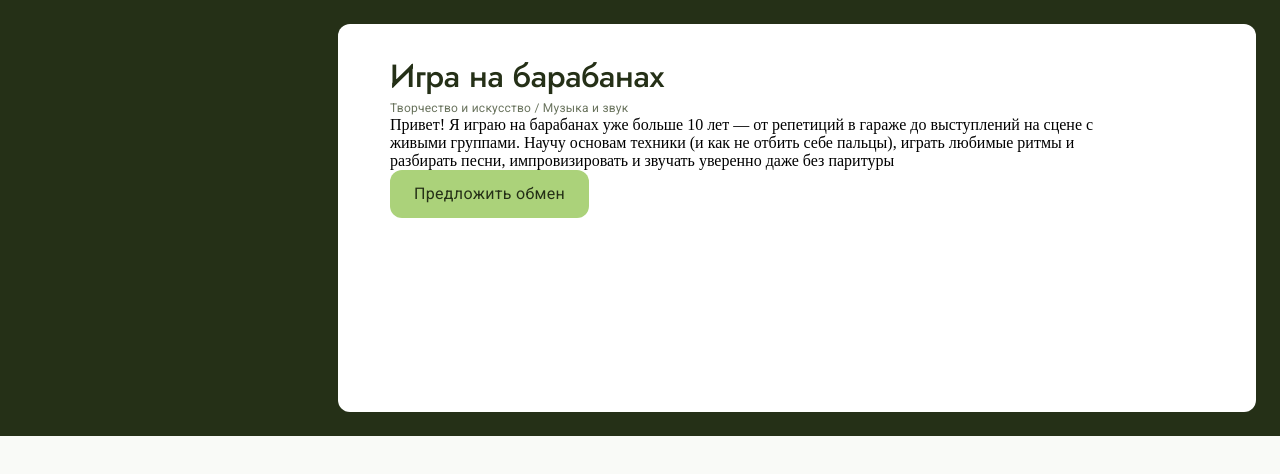
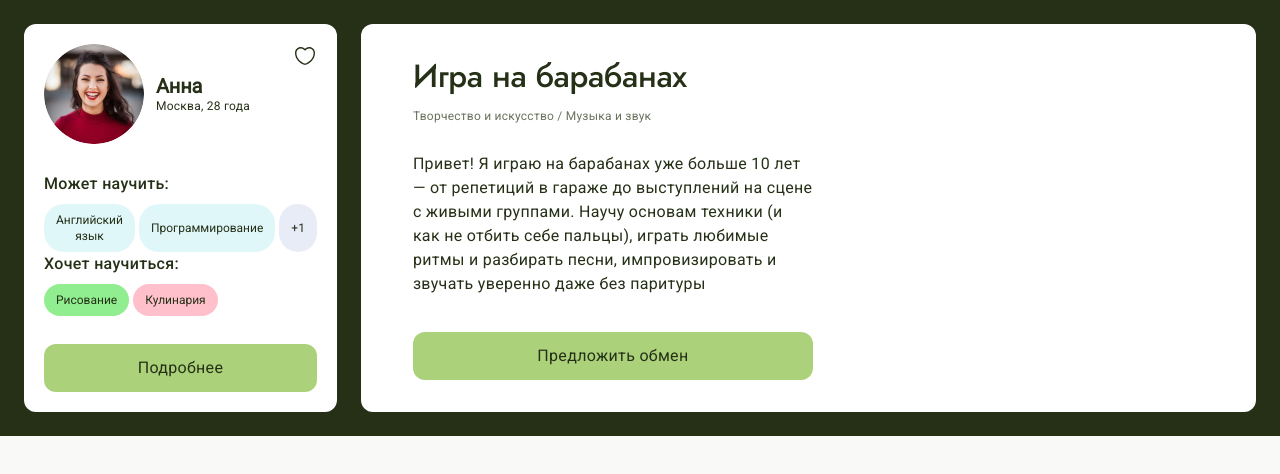
Before and after one commit to tanyanikitina176/SkillSwap, a React (Vite) app: page /card in a window 1280 px wide. Shown: the top 474 px of the page. Built offline with nearby package versions, Linux system fonts and the light colour scheme.

Commit message:
fix: доделала стили для компонента card User Big

```diff
--- a/src/widgets/CardUserBig/card-user-big.module.css
+++ b/src/widgets/CardUserBig/card-user-big.module.css
@@ -4,6 +4,13 @@
     gap: 24px;
     padding: 24px;
     background-color: #253017;
+}
+
+.textContainer {
+    display: flex;
+    flex-direction: column;
+    justify-content: space-between;
+    width: 400px;
 }
 .title {
     font-size: 32px;
@@ -21,6 +28,18 @@
     line-height: 16px;
     letter-spacing: 0.02em;
     font-family: var(--font-roboto-regular, sans-serif);
+}
+
+.description {
+    padding-top: 20px;
+    padding-bottom: 28px;
+    font-family: var(--font-roboto-regular, sans-serif);
+    font-size: 16px;
+    line-height: 24px;
+    letter-spacing: 0.02em;
+    font-weight: 400;
+    color: var(--text-primary, #253017);
+
 }
 
 .container {
--- a/src/widgets/CardUserBig/card-user-big.tsx
+++ b/src/widgets/CardUserBig/card-user-big.tsx
@@ -1,26 +1,72 @@
 import styles from "./card-user-big.module.css";
-import {Button} from "@shared/ui/button/button.tsx";
-import bigPhoto from '../../../public/db/skills-photo/skill-5-4.jpg'
+import { Button } from "@shared/ui/button/button.tsx";
+import {UserCard} from "@widgets/UserCard/user-card.tsx";
 
+
+const mockUser = {
+  id: '1',
+  name: 'Анна',
+  age: 28,
+  gender: 'male' as const,
+  city: { id: '1', name: 'Москва' },
+  photo: '/db/users-photo/anna.jpg',
+  description: 'Описание Анны...',
+  likes: ['2', '5', '8', '9'],
+  teachingSkills: [
+    {
+      id: '111',
+      name: 'Английский язык',
+      category: { color: '#FFD700' }
+    },
+    {
+      id: '127',
+      name: 'Программирование',
+      category: { color: '#87CEFA' }
+    },
+    {
+      id: '999',
+      name: 'Скейтбординг',
+      category: { color: '#fddde6' }
+    }
+  ],
+  wantToLearnSkills: [
+    {
+      id: '106',
+      name: 'Рисование',
+      category: { color: '#90EE90' }
+    },
+    {
+      id: '124',
+      name: 'Кулинария',
+      category: { color: '#FFC0CB' }
+    }
+  ]
+}
 export const CardUserBig = () => {
+
+
+
+
   return (
     <div className={styles.gridContainer}>
+      <UserCard user={mockUser} />
       <div className={styles.container}>
-        <div>
+        <div className={styles.textContainer}>
           <h2 className={styles.title}>Игра на барабанах</h2>
-          <p className={styles.skills}>Творчество и искусство / Музыка и звук</p>
-          <p>
+          <p className={styles.skills}>
+            Творчество и искусство / Музыка и звук
+          </p>
+          <p className={styles.description}>
             Привет! Я играю на барабанах уже больше 10 лет — от репетиций в
             гараже до выступлений на сцене с живыми группами. Научу основам
             техники (и как не отбить себе пальцы), играть любимые ритмы и
             разбирать песни, импровизировать и звучать уверенно даже без
             паритуры
           </p>
+
           <Button>Предложить обмен</Button>
         </div>
-        <div className={styles.containerPhoto}>
-
-        </div>
+        <div className={styles.containerPhoto}></div>
       </div>
     </div>
   );
```
